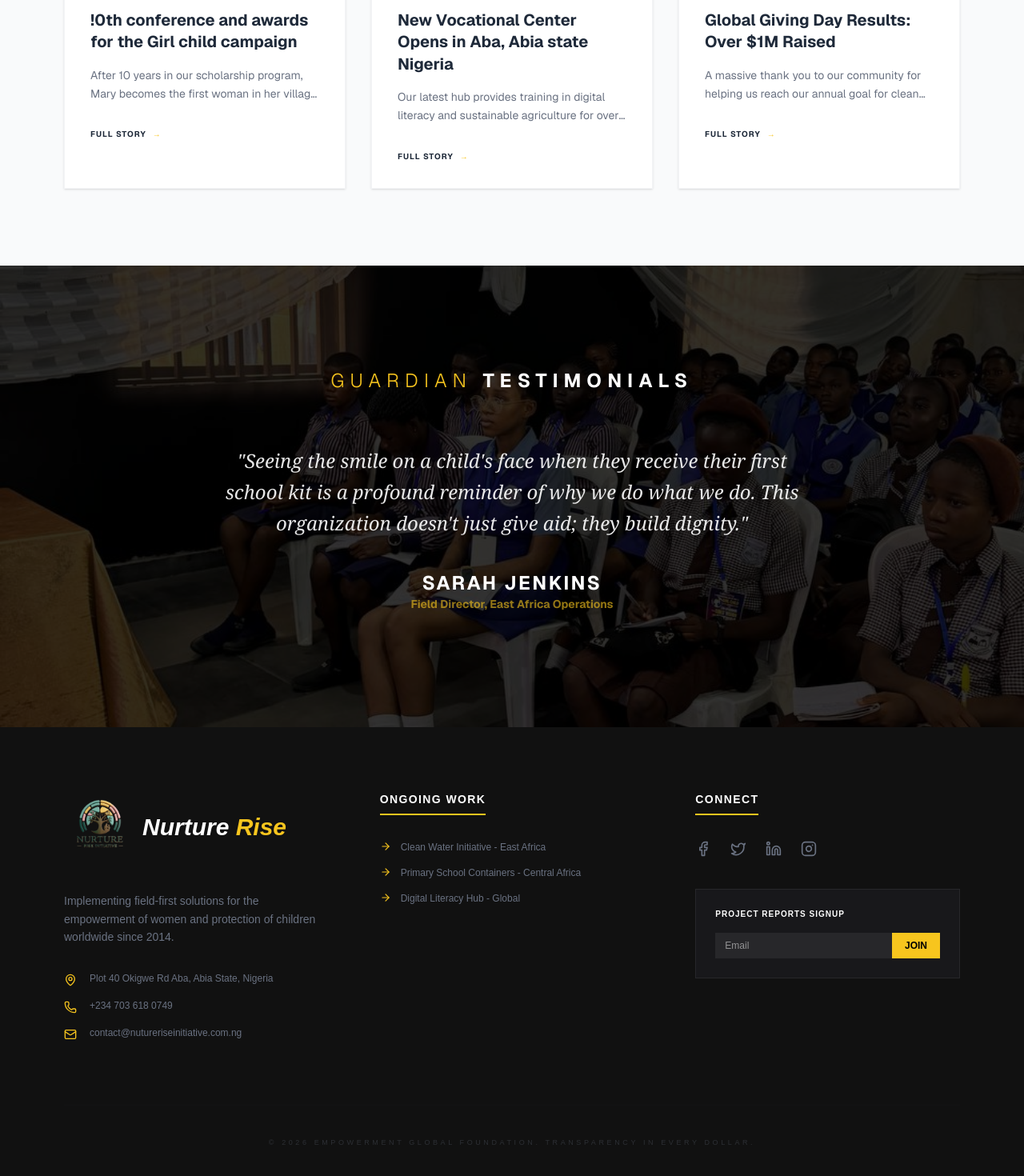
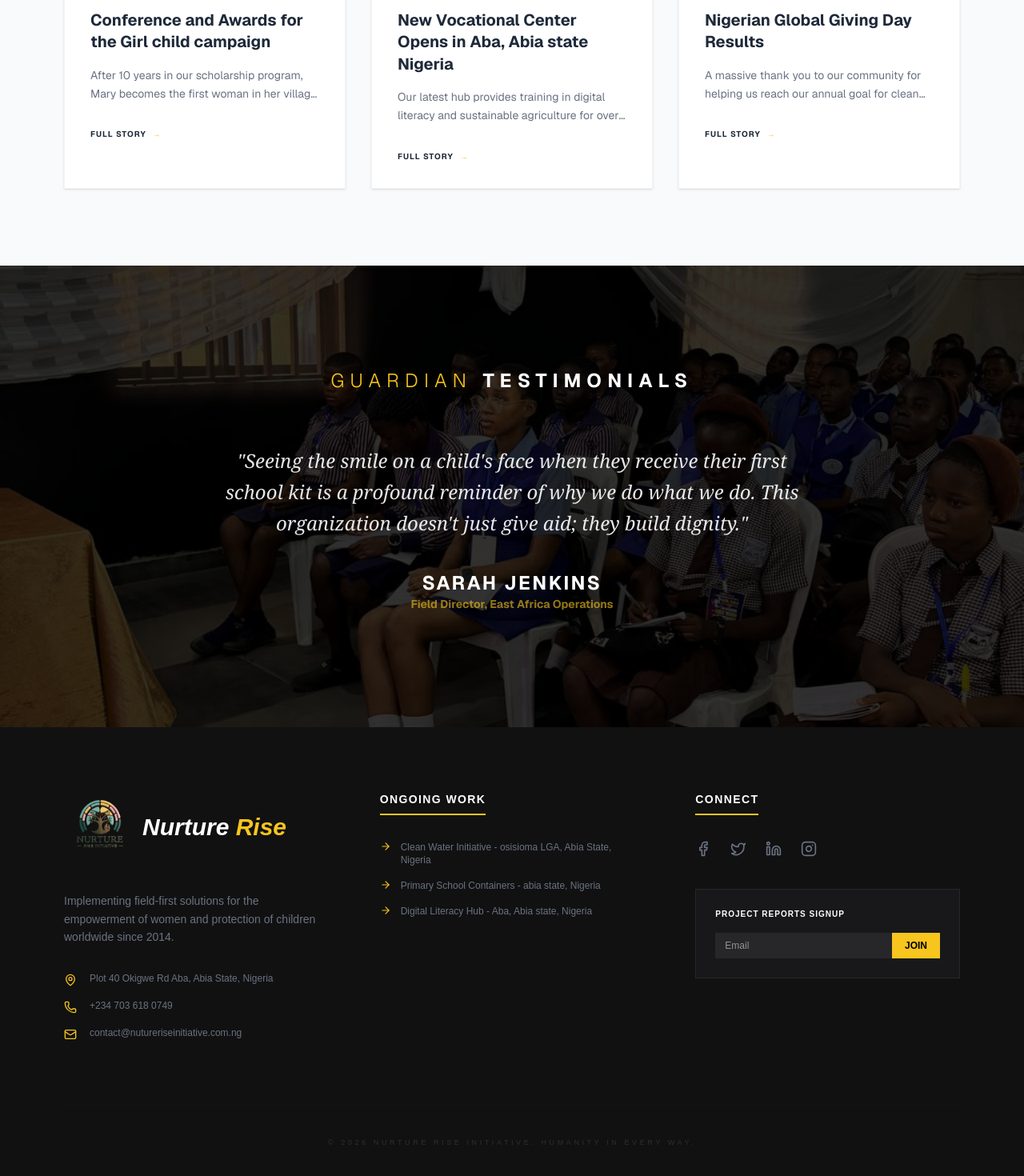
Before and after one commit to Hart-wiz/ngo, a Next.js app: page / in a window 1280 px wide. Shown: the part 3365-4835 px from the top of the page at 80% size. Built offline with nearby package versions, Linux system fonts and the light colour scheme.

Commit message:
changed text in causecard and footer

```diff
--- a/app/page.tsx
+++ b/app/page.tsx
@@ -125,7 +125,7 @@ const App = () => {
         <div className="grid grid-cols-1 md:grid-cols-3 gap-8">
           <NewsCard
             image="/girlchildedu.jpeg"
-            title="!0th conference and awards for the Girl child campaign"
+            title="Conference and Awards for the Girl child campaign"
             desc="After 10 years in our scholarship program, Mary becomes the first woman in her village to attend university."
             date="15 JAN 2024"
           />
@@ -137,7 +137,7 @@ const App = () => {
           />
           <NewsCard
             image="https://images.unsplash.com/photo-1532629345422-7515f3d16bb6?q=80&w=1000&auto=format&fit=crop"
-            title="Global Giving Day Results: Over $1M Raised"
+            title="Nigerian Global Giving Day Results"
             desc="A massive thank you to our community for helping us reach our annual goal for clean water initiatives."
             date="20 DEC 2023"
           />
--- a/components/Footer.tsx
+++ b/components/Footer.tsx
@@ -25,15 +25,15 @@ export default function Footer() {
        <ul className="space-y-4 text-xs">
          <li className="flex gap-3 hover:text-white transition-colors cursor-pointer">
            <ArrowRight size={14} className="text-[#F7C51E]" />
-           Clean Water Initiative - East Africa
+           Clean Water Initiative - osisioma LGA, Abia State, Nigeria
          </li>
          <li className="flex gap-3 hover:text-white transition-colors cursor-pointer">
            <ArrowRight size={14} className="text-[#F7C51E]" />
-           Primary School Containers - Central Africa
+           Primary School Containers - abia state, Nigeria
          </li>
          <li className="flex gap-3 hover:text-white transition-colors cursor-pointer">
            <ArrowRight size={14} className="text-[#F7C51E]" />
-           Digital Literacy Hub - Global
+           Digital Literacy Hub - Aba, Abia state, Nigeria
          </li>
        </ul>
      </div>
@@ -55,7 +55,7 @@ export default function Footer() {
      </div>
    </div>
    <div className="text-center pt-10 border-t border-zinc-900 opacity-30 text-[9px] uppercase tracking-[0.4em]">
-     © {new Date().getFullYear()} Empowerment Global Foundation. Transparency in every dollar.
+     © {new Date().getFullYear()} Nurture Rise Initiative. Humanity in every way.
    </div>
  </footer>
   )
```
